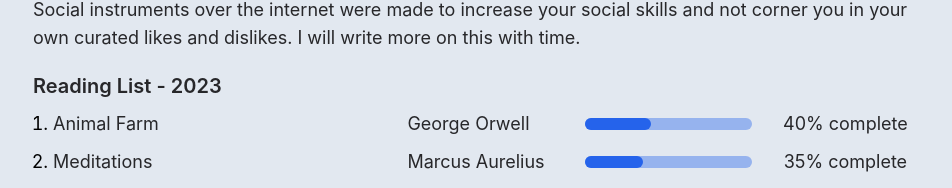
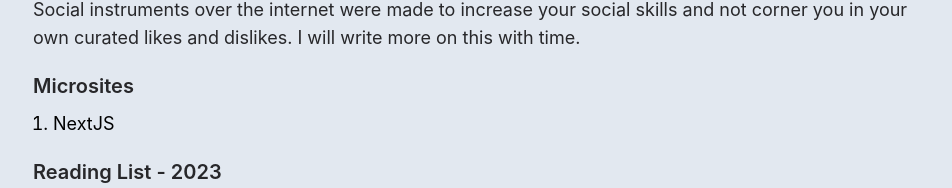
Before and after one commit to codeoholic/mohit.dev-next, a Next.js app: page / in a window 1280 px wide. Shown: the part 212-400 px from the top of the page, without its empty margins (159-1111 px from the left). Built offline with nearby package versions, Linux system fonts and the light colour scheme.

Commit message:
feat: microsite link

```diff
--- a/pages/index.js
+++ b/pages/index.js
@@ -1,3 +1,4 @@
+import Link from "next/link"
 import Footer from "../components/footer"
 import Header from "../components/header"
 import MetaTags from "../components/meta-tags"
@@ -26,6 +27,16 @@ const Home = ( props ) => {
 						<h1 className="font-semibold text-zinc-800 text-xl dark:text-white">Thought on Social Media</h1>
 						<p className="text-zinc-800 text-lg dark:text-white">Social instruments over the internet were made to increase your social skills and not corner you in your own curated likes and dislikes. I will write more on this with time.</p>
 					</div>
+					<div className="mt-5">
+						<h1 className="font-semibold text-zinc-800 text-xl dark:text-white">Microsites</h1>
+						<ol className="list-decimal pl-5 mt-2.5 text-lg  dark:text-white">
+							<li className="w-fit">
+								<Link href="/nextjs">
+									<div>NextJS</div>
+								</Link>
+							</li>
+						</ol>
+					</div>
 					<ReadingList />
 				</div>
 				<Footer/>
--- a/pages/nextjs/index.js
+++ b/pages/nextjs/index.js
@@ -38,7 +38,7 @@ const NextJSPage = () => {
                     </div>
                 </div>
 			</div>
-            <div className="container mx-auto py-5 px-5 md:px-0 mt-10">
+            <div className="container mx-auto py-5 px-5 md:px-0 mt-2.5 md:mt-10">
                 <div className="text-lg md:text-3xl text-zinc-700 font-semibold text-center">Why you should learn NextJS?</div>
                 <div className="text-sm md:text-xl text-zinc-600 mt-2.5 text-center">This is what Twitter has to say about the companies using NextJS.</div>
                 <div className="flex grid grid-col-1 md:grid-cols-3 gap-5 mt-10">
```
